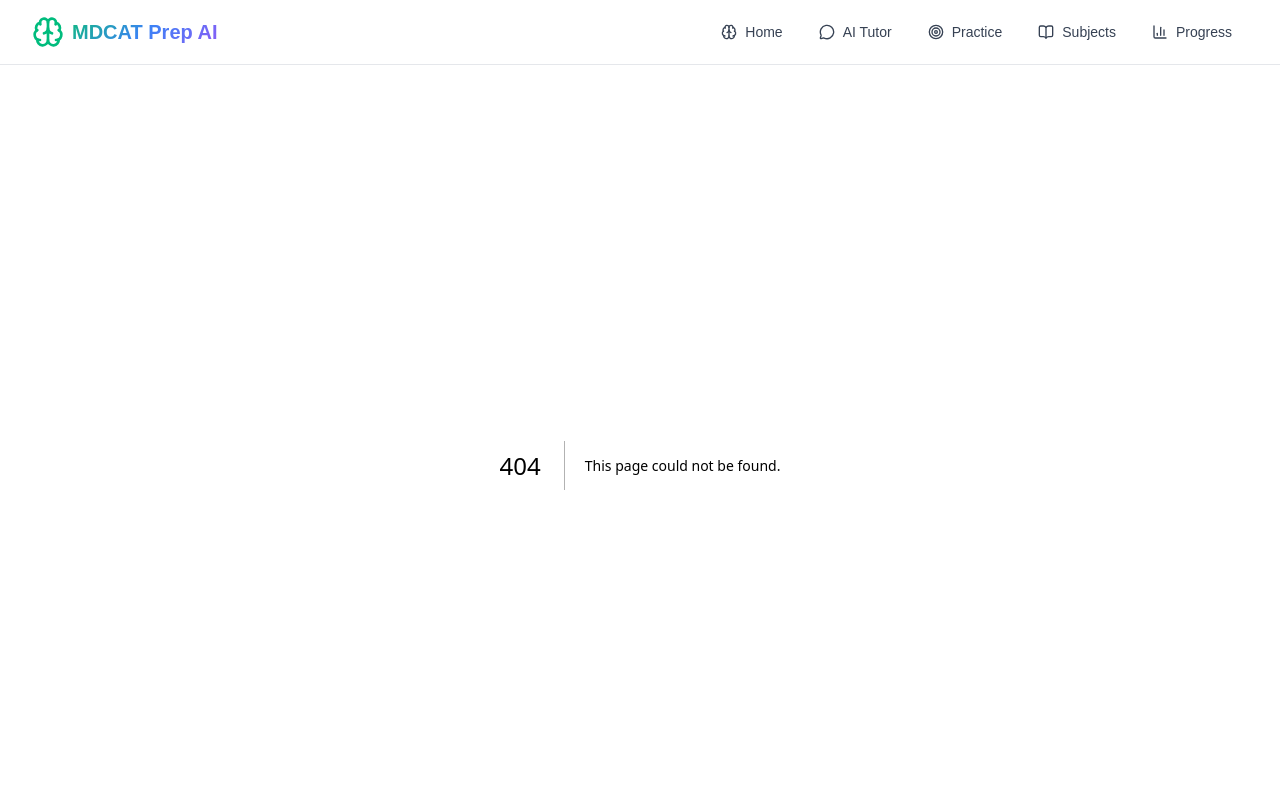
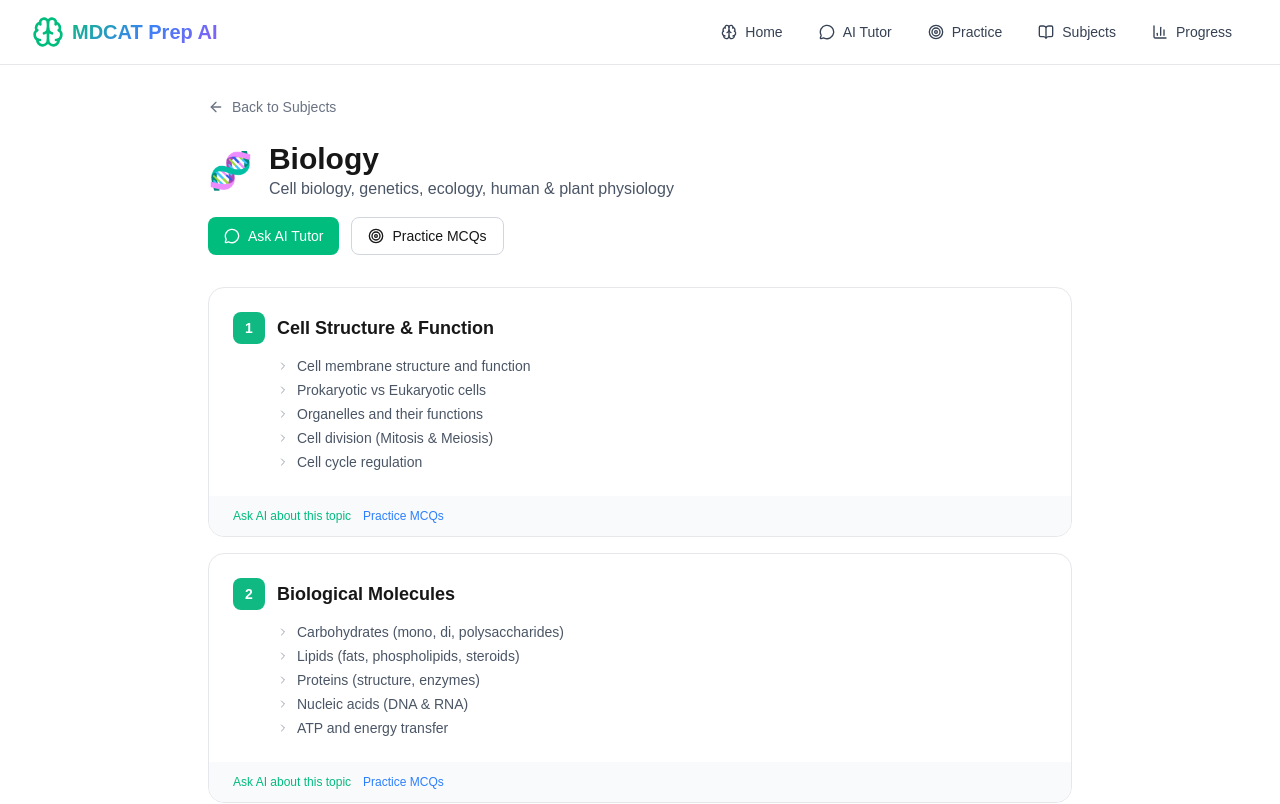
Before and after one commit to YasirKhanPathan/MDCAT-Prep-AI-Website, a Next.js app: page /subjects/biology in a window 1280 px wide. Before the commit this address had no page. Shown: the top 804 px of the page. Built offline with nearby package versions, Linux system fonts and the light colour scheme.

Commit message:
Add subject explorer with topic details and quick actions

```diff
--- /dev/null
+++ b/src/app/subjects/[subject]/page.tsx
@@ -0,0 +1,123 @@
+"use client";
+
+import { useParams } from "next/navigation";
+import Link from "next/link";
+import { getSubjectById } from "@/data/subjects";
+import { ArrowLeft, MessageCircle, Target, ChevronRight } from "lucide-react";
+
+const iconMap: Record<string, string> = {
+  biology: "🧬",
+  chemistry: "⚗️",
+  physics: "⚡",
+  english: "📝",
+  "logical-reasoning": "🧠",
+};
+
+export default function SubjectDetailPage() {
+  const params = useParams();
+  const subjectId = params.subject as string;
+  const subject = getSubjectById(subjectId);
+
+  if (!subject) {
+    return (
+      <div className="max-w-4xl mx-auto px-4 py-20 text-center">
+        <h1 className="text-2xl font-bold mb-4">Subject Not Found</h1>
+        <Link href="/subjects" className="text-emerald-500 hover:underline">
+          Back to Subjects
+        </Link>
+      </div>
+    );
+  }
+
+  return (
+    <div className="max-w-4xl mx-auto px-4 py-8">
+      {/* Header */}
+      <Link
+        href="/subjects"
+        className="inline-flex items-center gap-2 text-sm text-gray-500 hover:text-emerald-500 mb-6 transition-colors"
+      >
+        <ArrowLeft className="h-4 w-4" />
+        Back to Subjects
+      </Link>
+
+      <div className="mb-8">
+        <div className="flex items-center gap-4 mb-4">
+          <span className="text-4xl">{iconMap[subjectId]}</span>
+          <div>
+            <h1 className="text-3xl font-bold">{subject.name}</h1>
+            <p className="text-gray-600 dark:text-gray-400">
+              {subject.description}
+            </p>
+          </div>
+        </div>
+
+        {/* Quick Actions */}
+        <div className="flex gap-3">
+          <Link
+            href={`/chat?subject=${subjectId}`}
+            className="flex items-center gap-2 px-4 py-2 rounded-lg bg-emerald-500 hover:bg-emerald-600 text-white text-sm font-medium transition-colors"
+          >
+            <MessageCircle className="h-4 w-4" />
+            Ask AI Tutor
+          </Link>
+          <Link
+            href={`/practice?subject=${subjectId}`}
+            className="flex items-center gap-2 px-4 py-2 rounded-lg border border-gray-300 dark:border-gray-700 hover:border-emerald-500 text-sm font-medium transition-colors"
+          >
+            <Target className="h-4 w-4" />
+            Practice MCQs
+          </Link>
+        </div>
+      </div>
+
+      {/* Topics */}
+      <div className="space-y-4">
+        {subject.topics.map((topic, index) => (
+          <div
+            key={topic.id}
+            className="bg-white dark:bg-gray-900 rounded-2xl border border-gray-200 dark:border-gray-800 overflow-hidden"
+          >
+            <div className="p-6">
+              <div className="flex items-center gap-3 mb-3">
+                <span
+                  className="w-8 h-8 rounded-lg flex items-center justify-center text-sm font-bold text-white"
+                  style={{ backgroundColor: subject.color }}
+                >
+                  {index + 1}
+                </span>
+                <h3 className="text-lg font-semibold">{topic.name}</h3>
+              </div>
+              <div className="ml-11">
+                <ul className="space-y-1">
+                  {topic.subtopics.map((subtopic) => (
+                    <li
+                      key={subtopic}
+                      className="flex items-center gap-2 text-sm text-gray-600 dark:text-gray-400"
+                    >
+                      <ChevronRight className="h-3 w-3 text-gray-400" />
+                      {subtopic}
+                    </li>
+                  ))}
+                </ul>
+              </div>
+            </div>
+            <div className="px-6 py-3 bg-gray-50 dark:bg-gray-800/50 flex gap-3">
+              <Link
+                href={`/chat?subject=${subjectId}`}
+                className="text-xs text-emerald-500 hover:text-emerald-600 font-medium"
+              >
+                Ask AI about this topic
+              </Link>
+              <Link
+                href={`/practice?subject=${subjectId}`}
+                className="text-xs text-blue-500 hover:text-blue-600 font-medium"
+              >
+                Practice MCQs
+              </Link>
+            </div>
+          </div>
+        ))}
+      </div>
+    </div>
+  );
+}
--- /dev/null
+++ b/src/app/subjects/page.tsx
@@ -0,0 +1,79 @@
+"use client";
+
+import Link from "next/link";
+import { subjects } from "@/data/subjects";
+import { ArrowRight, BookOpen } from "lucide-react";
+
+const iconMap: Record<string, string> = {
+  biology: "🧬",
+  chemistry: "⚗️",
+  physics: "⚡",
+  english: "📝",
+  "logical-reasoning": "🧠",
+};
+
+export default function SubjectsPage() {
+  return (
+    <div className="max-w-6xl mx-auto px-4 py-8">
+      <div className="mb-8">
+        <h1 className="text-3xl font-bold mb-2">MDCAT Subjects</h1>
+        <p className="text-gray-600 dark:text-gray-400">
+          Explore all 5 subjects covered in the PMC MDCAT syllabus
+        </p>
+      </div>
+
+      <div className="grid grid-cols-1 md:grid-cols-2 lg:grid-cols-3 gap-6">
+        {subjects.map((subject) => (
+          <Link
+            key={subject.id}
+            href={`/subjects/${subject.id}`}
+            className="group bg-white dark:bg-gray-900 rounded-2xl border border-gray-200 dark:border-gray-800 p-6 hover:border-emerald-500/50 hover:shadow-lg hover:shadow-emerald-500/10 transition-all"
+          >
+            <div className="flex items-center gap-3 mb-4">
+              <span className="text-3xl">{iconMap[subject.id]}</span>
+              <div>
+                <h2 className="text-xl font-semibold group-hover:text-emerald-500 transition-colors">
+                  {subject.name}
+                </h2>
+                <p className="text-sm text-gray-500">
+                  {subject.topics.length} topics
+                </p>
+              </div>
+            </div>
+            <p className="text-sm text-gray-600 dark:text-gray-400 mb-4">
+              {subject.description}
+            </p>
+            <div className="flex items-center gap-1 text-emerald-500 text-sm font-medium">
+              Explore Topics
+              <ArrowRight className="h-4 w-4 group-hover:translate-x-1 transition-transform" />
+            </div>
+          </Link>
+        ))}
+      </div>
+
+      {/* Quick Actions */}
+      <div className="mt-12 grid grid-cols-1 sm:grid-cols-2 gap-4">
+        <Link
+          href="/chat"
+          className="flex items-center gap-4 p-6 rounded-2xl bg-emerald-50 dark:bg-emerald-950/20 border border-emerald-200 dark:border-emerald-800 hover:bg-emerald-100 dark:hover:bg-emerald-950/40 transition-colors"
+        >
+          <BookOpen className="h-8 w-8 text-emerald-500" />
+          <div>
+            <p className="font-semibold">Ask AI Tutor</p>
+            <p className="text-sm text-gray-500">Get help with any subject</p>
+          </div>
+        </Link>
+        <Link
+          href="/practice"
+          className="flex items-center gap-4 p-6 rounded-2xl bg-blue-50 dark:bg-blue-950/20 border border-blue-200 dark:border-blue-800 hover:bg-blue-100 dark:hover:bg-blue-950/40 transition-colors"
+        >
+          <BookOpen className="h-8 w-8 text-blue-500" />
+          <div>
+            <p className="font-semibold">Practice MCQs</p>
+            <p className="text-sm text-gray-500">Test your knowledge</p>
+          </div>
+        </Link>
+      </div>
+    </div>
+  );
+}
```
